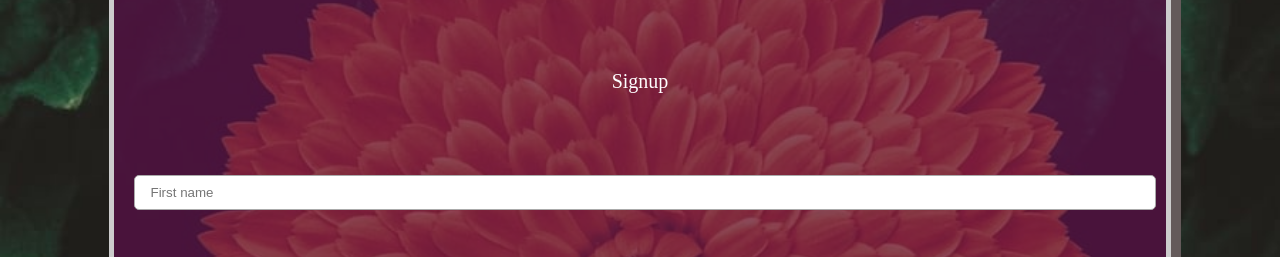
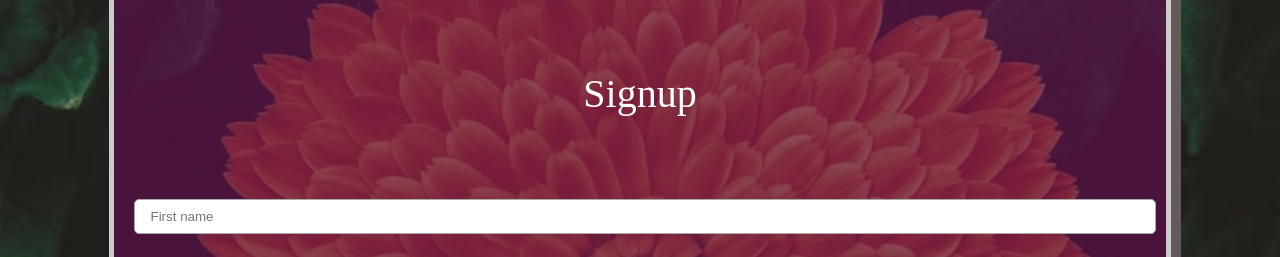
Before and after one commit to HasamKjp/AL_zahra-Technical-Fourm, a plain HTML site: page index.html in a window 1280 px wide. Shown: the part 543-800 px from the top of the page. Drawn offline with Linux system fonts and the light colour scheme.

Commit message:
Update index.html

```diff
--- a/index.html
+++ b/index.html
@@ -71,7 +71,7 @@ a{
 
 
 		<form method="post"><br><br><br><br>
-			<div style="font-size: 20px;margin: 10px;color: white;">Signup</div>
+			<div style="font-size: 40px;margin: 10px;color: white;">Signup</div>
 			<br><br><br><br>
 			<input id="text" type="text" name="user_name" placeholder="   First name"><br><br><br><br>
 			<input id="text" type="text" name="last_name" placeholder="   last name"><br><br><br><br>
```
